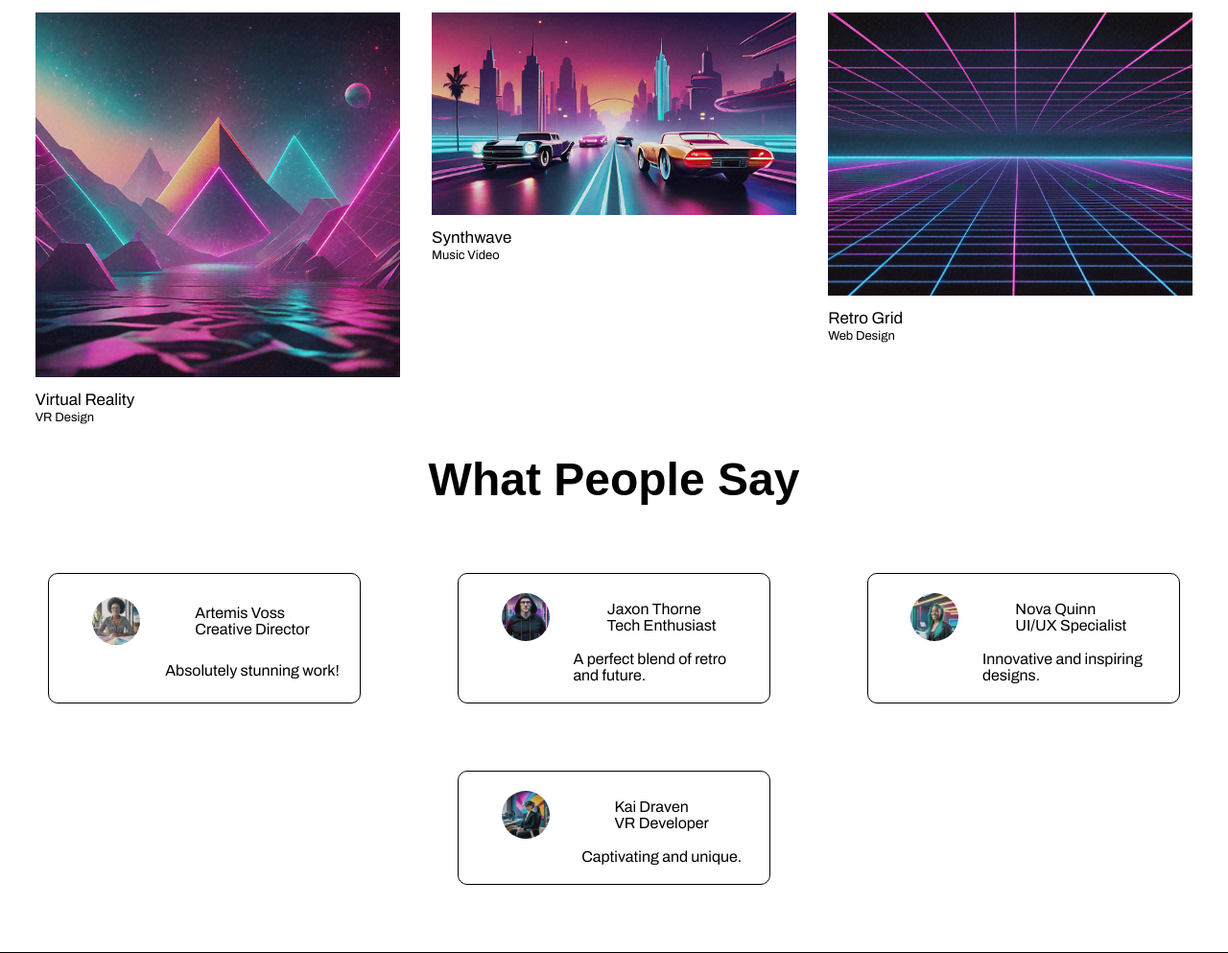
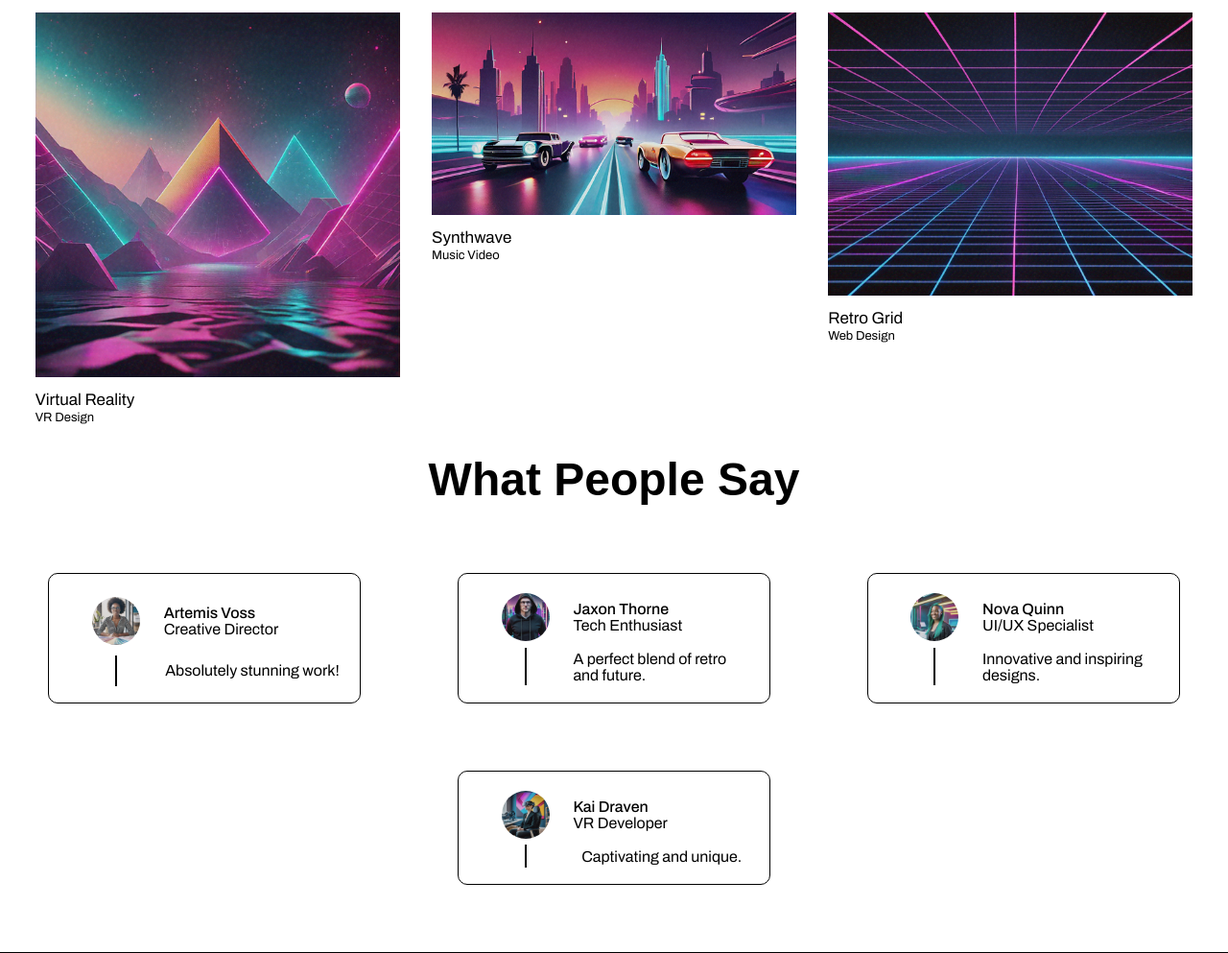
Before and after one commit to sushantydv01/Capstone, a plain HTML site: page Index.html in a window 1280 px wide. Shown: the part 2429-3422 px from the top of the page at 96% size. Drawn offline with Linux system fonts and the light colour scheme; a web font is replaced by a local one.

Commit message:
completed css of this section

```diff
--- a/Style.css
+++ b/Style.css
@@ -140,3 +140,20 @@ nav .nav-links a {
 .card-detail {
   margin-top: 10px;
 }
+.border {
+  margin-top: 10px;
+  height: 90%;
+  border: 1px solid rgba(0, 0, 0, 1);
+}
+.card-head {
+  justify-self: start;
+}
+.card-head p {
+  font-weight: 500;
+  color: black;
+}
+
+.card-head p + p {
+  font-weight: 400;
+  color: rgba(0, 0, 0, 1);
+}
```
